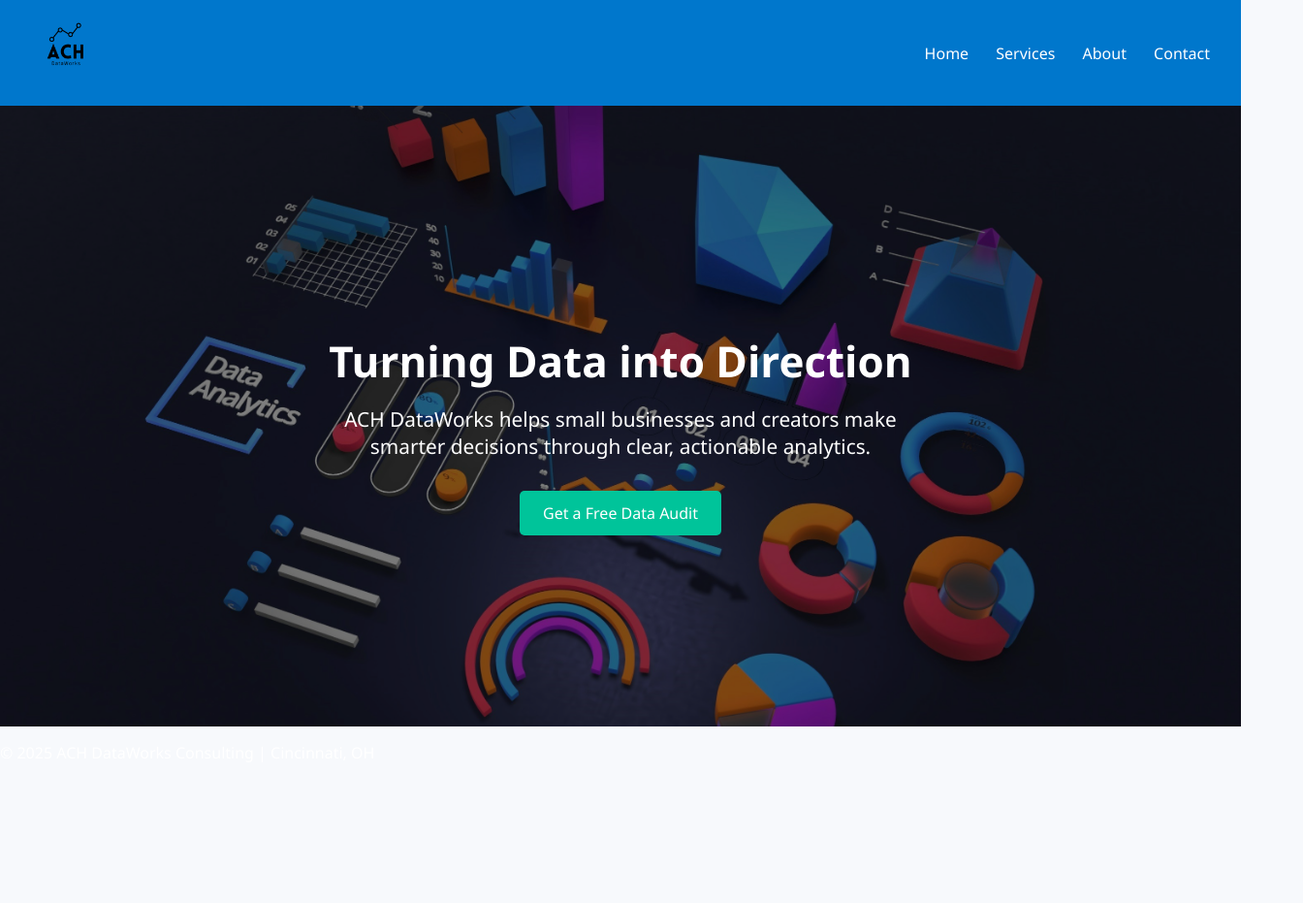
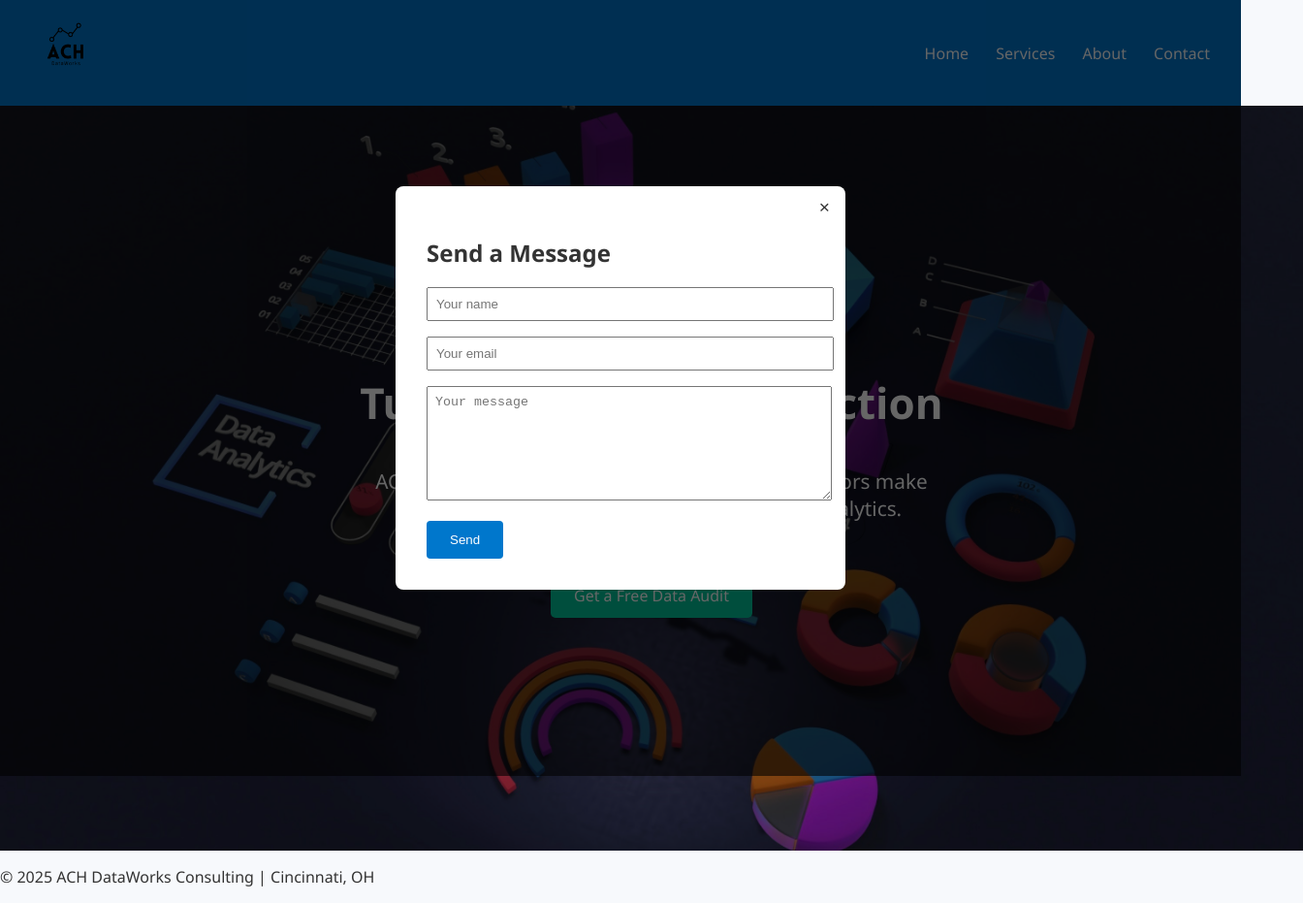
Before and after one commit to Darnyball/home, a plain HTML site: page index.html in a window 1280 px wide. Both pictures are taken after a click on the link "Contact". Shown: the whole page at 97% size, 1344 px wide, since content can reach past the window. Before the commit the page ends 803 px from the top, so only its background shows below. Drawn offline with Linux system fonts and the light colour scheme.

Commit message:
Update index.html

```diff
--- a/index.html
+++ b/index.html
@@ -2,25 +2,26 @@
 <html lang="en">
 <head>
   <meta charset="UTF-8" />
-  <meta name="viewport" content="width=device-width, initial-scale=1.0"/>
-  <title>ACH DataWorks</title>
-  <link rel="icon" type="image/x-icon" href="favicon.ico" />
+  <meta name="viewport" content="width=device-width, initial-scale=1.0" />
+  <title>ACH DataWorks Consulting</title>
   <style>
-    * {
-      box-sizing: border-box;
-    }
-
-    body, html {
+    html, body {
       margin: 0;
       padding: 0;
+      width: 100%;
+    }
+    body {
       font-family: 'Segoe UI', sans-serif;
       background-color: #f7f9fc;
-      color: white;
+      color: #333;
     }
-
     .hero {
       position: relative;
-      width: 100%;
+      width: 100vw;
+      left: 50%;
+      right: 50%;
+      margin-left: -50vw;
+      margin-right: -50vw;
       min-height: calc(100vh - 160px);
       background-image: url('images/background.jpg');
       background-size: cover;
@@ -33,7 +34,6 @@
       padding: 4rem 2rem;
       color: white;
     }
-
     .hero::before {
       content: "";
       position: absolute;
@@ -44,33 +44,26 @@
       background-color: rgba(0, 0, 0, 0.5);
       z-index: 0;
     }
-
     .hero h1, .hero p, .hero a {
       position: relative;
       z-index: 1;
     }
-
     .hero h1 {
       font-size: 2.75rem;
       margin-bottom: 1rem;
       transition: transform 0.3s ease;
     }
-
     .hero h1:hover {
       transform: scale(1.05);
     }
-
     .hero p {
       font-size: 1.3rem;
       max-width: 600px;
-      margin: 0 auto;
       transition: transform 0.3s ease;
     }
-
     .hero p:hover {
       transform: scale(1.03);
     }
-
     .button {
       display: inline-block;
       margin-top: 2rem;
@@ -83,9 +76,8 @@
       position: relative;
       transition: background-color 0.3s ease, transform 0.3s ease;
     }
-
     .button:hover {
-      background-color: #00a881;
+      background-color: #00a681;
       transform: scale(1.05);
     }
   </style>
@@ -96,7 +88,7 @@
   <section class="hero">
     <h1>Turning Data into Direction</h1>
     <p>ACH DataWorks helps small businesses and creators make smarter decisions through clear, actionable analytics.</p>
-    <a class="button" href="contact.html">Get a Free Data Audit</a>
+    <a class="button" href="#" onclick="openModal()">Get a Free Data Audit</a>
   </section>
 
   <div id="footer"></div>
@@ -111,5 +103,28 @@
     loadHTML("header", "header.html");
     loadHTML("footer", "footer.html");
   </script>
+
+  <!-- Contact Modal -->
+  <div id="contactModal" style="display:none; position:fixed; top:0; left:0; right:0; bottom:0; background:rgba(0,0,0,0.6); z-index:1000; justify-content:center; align-items:center;">
+    <div style="background:white; padding:2rem; max-width:400px; border-radius:8px; color:#333; position:relative;">
+      <h2>Send a Message</h2>
+      <form action="https://formsubmit.co/contact@achdataworks.com" method="POST">
+        <input type="text" name="name" placeholder="Your name" required style="width:100%; margin-bottom:1rem; padding:0.5rem;" />
+        <input type="email" name="email" placeholder="Your email" required style="width:100%; margin-bottom:1rem; padding:0.5rem;" />
+        <textarea name="message" placeholder="Your message" required style="width:100%; height:100px; margin-bottom:1rem; padding:0.5rem;"></textarea>
+        <button type="submit" style="background:#0077cc; color:white; border:none; padding:0.75rem 1.5rem; border-radius:4px;">Send</button>
+      </form>
+      <button onclick="closeModal()" style="position:absolute; top:10px; right:10px; background:none; border:none; font-size:1.2rem; color:#333;">×</button>
+    </div>
+  </div>
+
+  <script>
+    function openModal() {
+      document.getElementById("contactModal").style.display = "flex";
+    }
+    function closeModal() {
+      document.getElementById("contactModal").style.display = "none";
+    }
+  </script>
 </body>
 </html>
```
